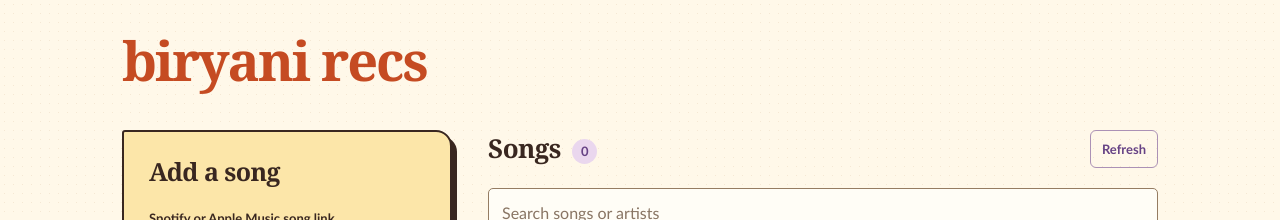
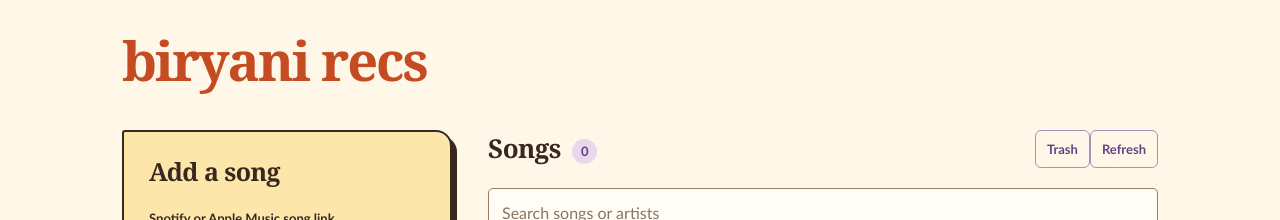
Before and after one commit to guin5/songshare, a website with bundled scripts: page site/index.html in a window 1280 px wide. Shown: the top 220 px of the page. Built offline with nearby package versions, Linux system fonts and the light colour scheme.

Commit message:
Add Trash view and 30-day retention notice

```diff
--- a/site/index.html
+++ b/site/index.html
@@ -4,4 +4,4 @@
 <main><div class="layout"><aside><section class="panel"><h2>Add a song</h2><form id="lookup-form"><label for="song-url">Spotify or Apple Music song link</label><input id="song-url" type="url" placeholder="Paste a song link" required maxlength="1000"><label for="name">Name</label><select id="name"><option value="G">G</option><option value="P">P</option><option value="T">T</option></select><div id="captcha"></div><button id="find" type="submit">Find song</button></form>
 <p id="form-status" class="status" role="status" aria-live="polite"></p><div id="preview" hidden></div>
 <details id="manual"><summary>Add manually</summary><form id="manual-form"><label for="title">Song title</label><input id="title" required maxlength="160"><label for="artist">Artist</label><input id="artist" required maxlength="160"><label for="spotify">Spotify link</label><input id="spotify" type="url" maxlength="1000"><label for="apple">Apple Music link</label><input id="apple" type="url" maxlength="1000"><button type="submit">Add song</button></form></details></section></aside>
-<section class="collection" aria-label="Shared songs"><div class="collection-heading"><h2>Songs <span id="count"></span></h2><button class="quiet" id="refresh" type="button">Refresh</button></div><label class="sr-only" for="search">Search songs and artists</label><input id="search" type="search" placeholder="Search songs or artists"><p id="list-status" class="status" role="status"></p><div id="songs" class="songs"></div></section></div></main><footer><a href="https://musiclink.one" target="_blank" rel="noopener noreferrer">Matching by MusicLink</a></footer></div></body></html>
+<section class="collection" aria-label="Shared songs"><div class="collection-heading"><h2><span id="list-title">Songs</span> <span id="count"></span></h2><div class="collection-controls"><button class="quiet" id="trash-toggle" type="button">Trash</button><button class="quiet" id="refresh" type="button">Refresh</button></div></div><label class="sr-only" for="search">Search songs and artists</label><input id="search" type="search" placeholder="Search songs or artists"><p id="trash-note" class="status" hidden>Songs are permanently deleted after 30 days in trash.</p><p id="list-status" class="status" role="status"></p><div id="songs" class="songs"></div></section></div></main><footer><a href="https://musiclink.one" target="_blank" rel="noopener noreferrer">Matching by MusicLink</a></footer></div></body></html>
```
